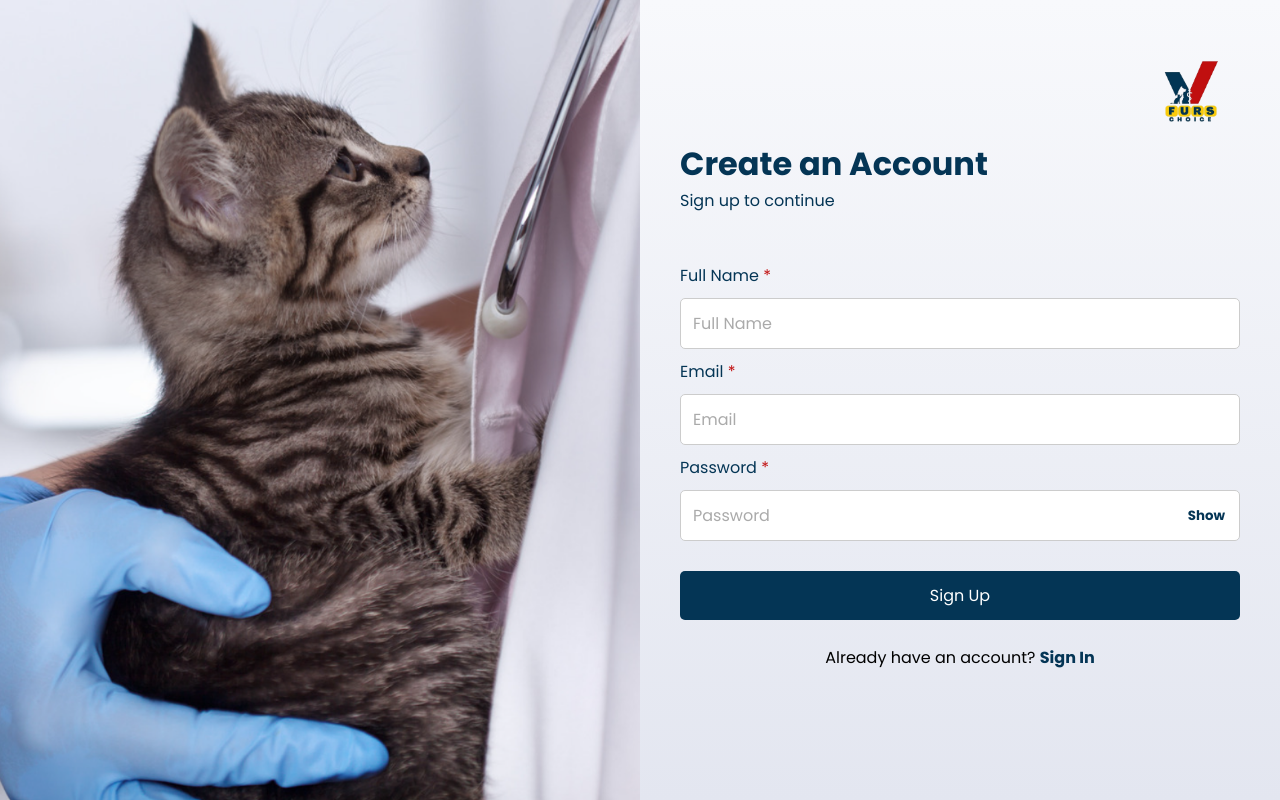
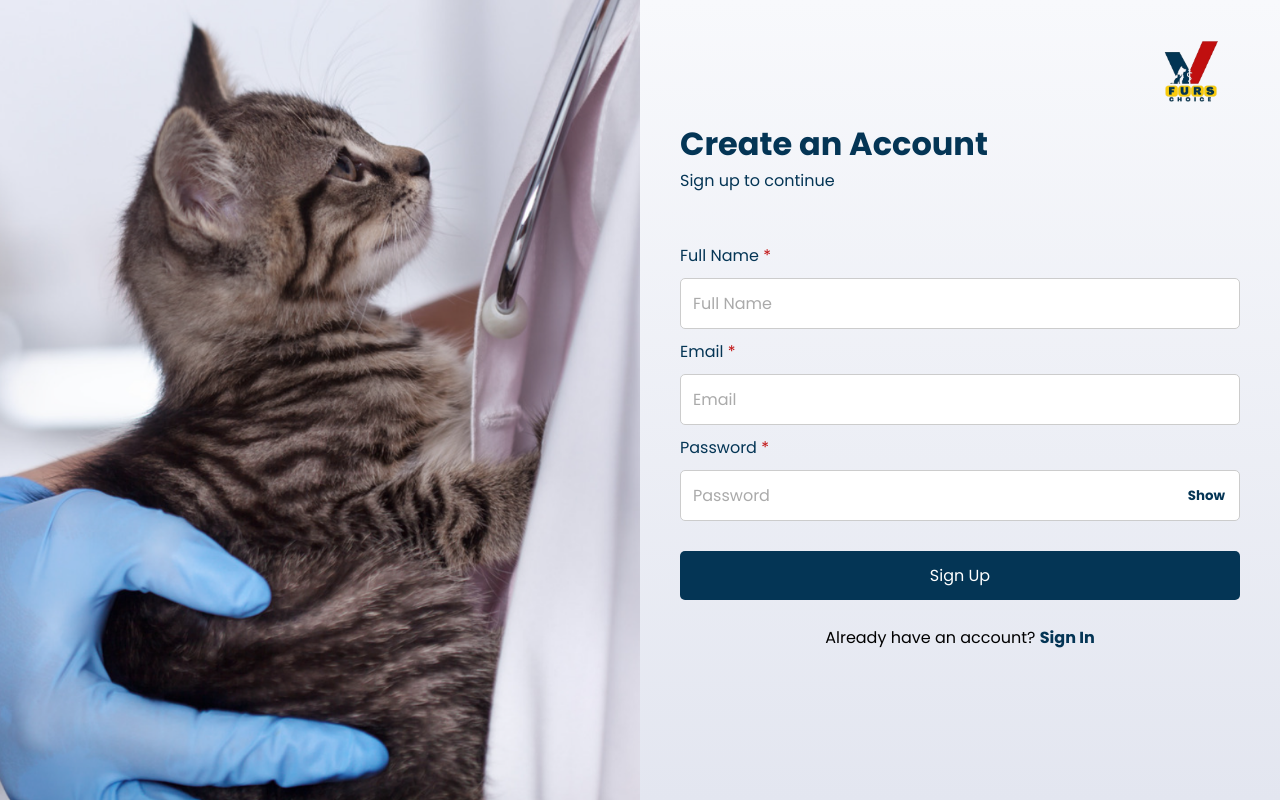
Before and after one commit to andrea-acuna/andrea-acuna.github.io, a PHP site: page /sign-up.html in a window 1280 px wide. Run offline with PHP 8.4, Linux system fonts and the light colour scheme.

Commit message:
Update fc-style.css

```diff
--- a/fc-style.css
+++ b/fc-style.css
@@ -24,7 +24,6 @@ body, html {
     top: 0;
     left: 0;
     overflow-y: hidden;
-    background-size: cover;
 }
 
 .bg-img img {
@@ -38,7 +37,7 @@ body, html {
     margin-left: 50%;
     display: flex;
     flex-direction: column;
-    padding: 40px;
+    padding: 20px 40px 40px 40px;
     background: linear-gradient(to bottom, #f8f9fc, #e3e6f0);
     box-shadow: -4px 0 10px rgba(0, 0, 0, 0.1);
     overflow-y: auto;
```
